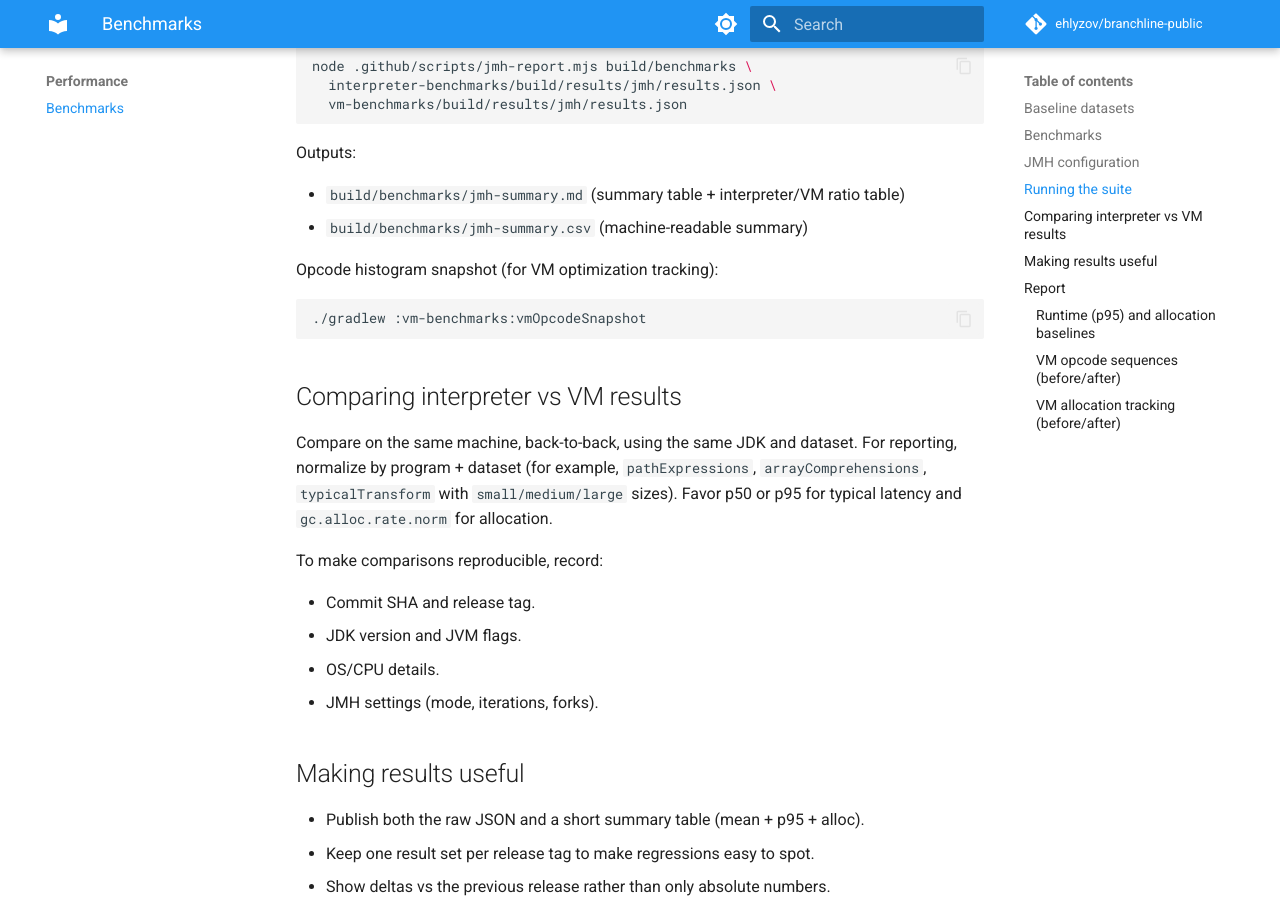
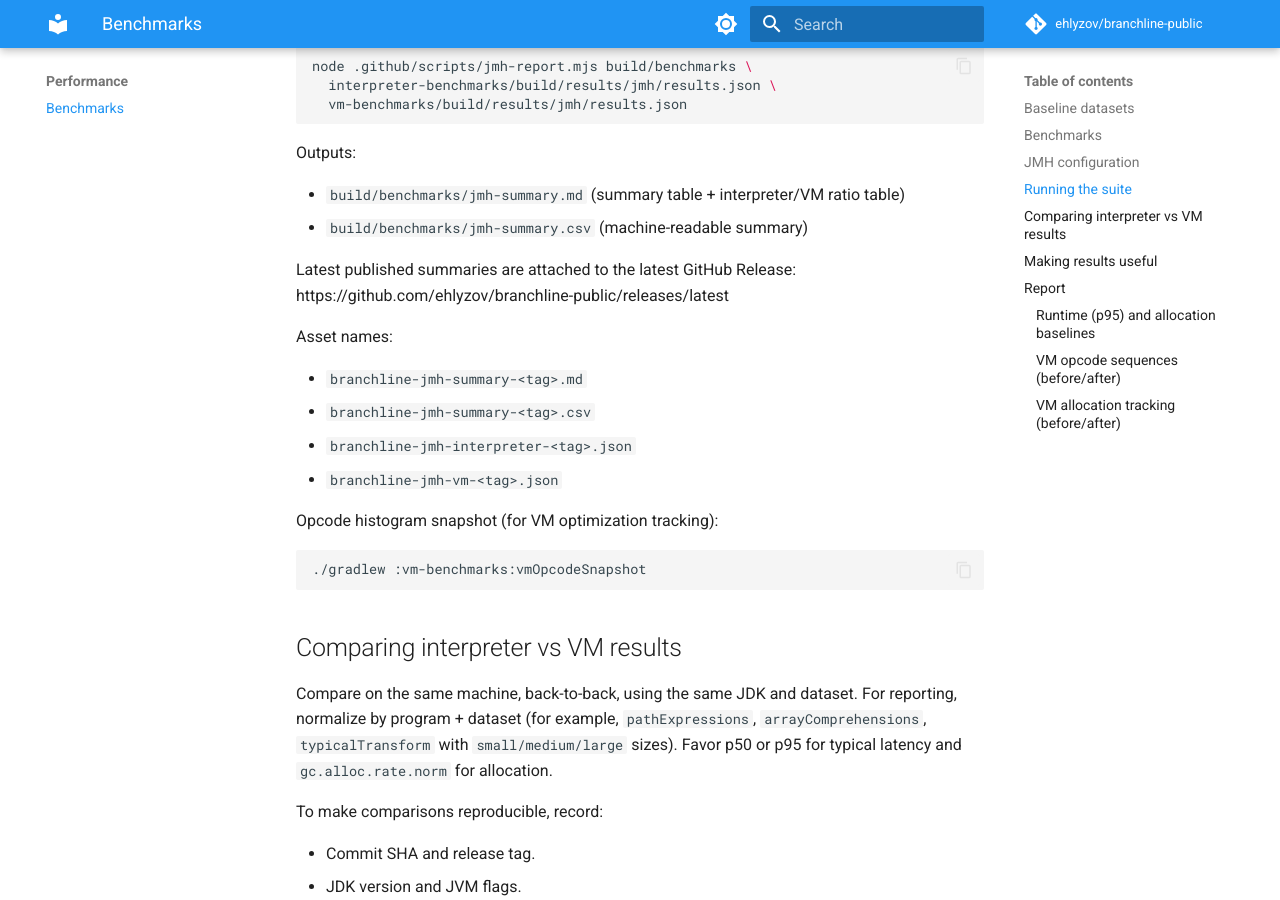
Before and after one commit to ehlyzov/branchline-public, an MkDocs documentation site: the page built from docs/benchmarks.md, in a window 1280 px wide and 900 px high, scrolled down 1800 px. Built offline with MkDocs 1.6.1 and Material for MkDocs 9.7.7, drawn with Linux system fonts in a browser that asks for light colours; comment, search, counter and statistics services are not loaded.

Commit message:
docs: link to latest benchmark release assets

````diff
--- a/docs/benchmarks.md
+++ b/docs/benchmarks.md
@@ -76,6 +76,16 @@ Outputs:
 - `build/benchmarks/jmh-summary.md` (summary table + interpreter/VM ratio table)
 - `build/benchmarks/jmh-summary.csv` (machine-readable summary)
 
+Latest published summaries are attached to the latest GitHub Release:
+https://github.com/ehlyzov/branchline-public/releases/latest
+
+Asset names:
+
+- `branchline-jmh-summary-<tag>.md`
+- `branchline-jmh-summary-<tag>.csv`
+- `branchline-jmh-interpreter-<tag>.json`
+- `branchline-jmh-vm-<tag>.json`
+
 Opcode histogram snapshot (for VM optimization tracking):
 
 ```bash
````
